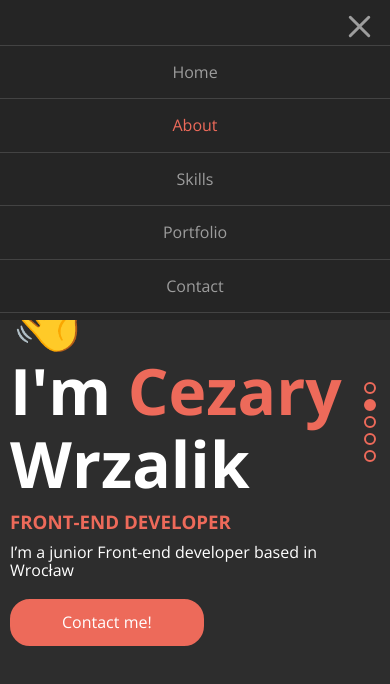
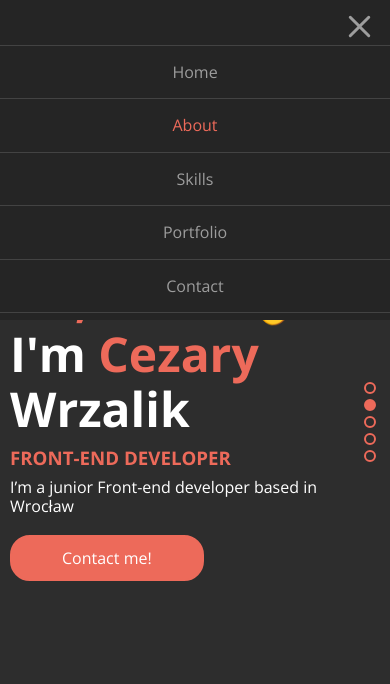
Before and after one commit to CezaryWrzalik/Portfolio, a Next.js app: page / in a window 390 px wide. Shown: the top 684 px of the page. Built offline with nearby package versions, Linux system fonts and the light colour scheme.

Commit message:
(Feat): resize large headers fonts for mobile

```diff
--- a/src/components/atoms/Typography/Header.styled.ts
+++ b/src/components/atoms/Typography/Header.styled.ts
@@ -1,45 +1,54 @@
-import styled, { css } from 'styled-components';
-import { repeatableStyles } from './repeatableStyles.styled';
+import { breakpoints } from "@shared/constants";
+import styled, { css } from "styled-components";
+import { repeatableStyles } from "./repeatableStyles.styled";
 
 export const repeatableHeaderCss = css(
   ({ theme: { fontFamily } }) => css`
     ${repeatableStyles};
     font-family: ${fontFamily.gtw_pro};
-    `,
+  `
 );
 
 export const TextH1_96 = styled.h1(
   ({ theme: { fontSizes } }) => css`
     ${repeatableHeaderCss};
     font-size: ${fontSizes[96]}px;
-	`,
+
+    @media (max-width: ${breakpoints.sm}px), (max-height: ${breakpoints.sm}px) {
+      font-size: 48px;
+    }
+  `
 );
 
 export const TextH1_64 = styled.h1(
   ({ theme: { fontSizes } }) => css`
     ${repeatableHeaderCss};
     font-size: ${fontSizes[64]}px;
-	`,
+
+    @media (max-width: ${breakpoints.sm}px), (max-height: ${breakpoints.sm}px) {
+      font-size: 48px;
+    }
+  `
 );
 
 export const TextH2_24 = styled.h2(
   ({ theme: { fontSizes } }) => css`
     ${repeatableHeaderCss};
     font-size: ${fontSizes[24]}px;
-	`,
+  `
 );
 
 export const TextH2_24_15 = styled.h2(
   ({ theme: { fontSizes } }) => css`
     ${repeatableHeaderCss};
     font-size: ${fontSizes[24]}px;
-			letter-spacing: .15rem;
-	`,
+    letter-spacing: 0.15rem;
+  `
 );
 
 export const TextH3_20 = styled.h3(
   ({ theme: { fontSizes } }) => css`
     ${repeatableHeaderCss};
     font-size: ${fontSizes[20]}px;
-	`,
+  `
 );
```
Lines whose indentation alone changed are shown as unchanged.
